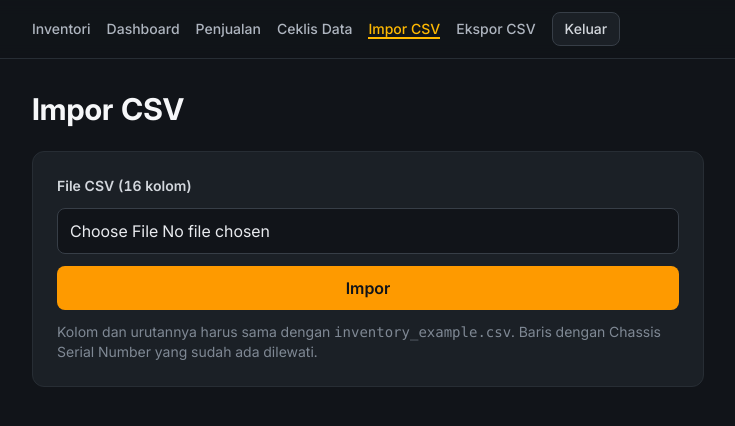
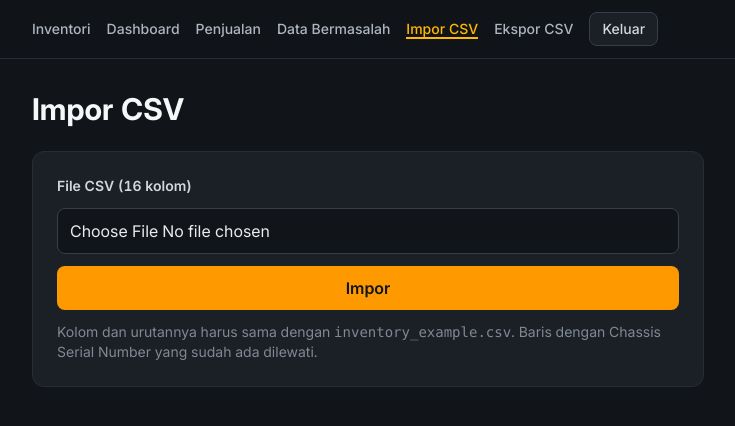
Before and after one commit to yosseandrean/motostock_v2, a Next.js app: page /import in a window 1280 px wide. Shown: the top 426 px of the page, without its empty margins (48-783 px from the left). Built offline with nearby package versions, Linux system fonts and the light colour scheme.

Commit message:
Rename 'Ceklis Data' to 'Data Bermasalah' (#25)

```diff
--- a/app/checklist/page.tsx
+++ b/app/checklist/page.tsx
@@ -5,7 +5,7 @@ import type { ChecklistCategoryKey } from "@/lib/checklist";
 import { SiteNav } from "@/app/site-nav";
 
 export const metadata: Metadata = {
-  title: "Ceklis Data — Motostock",
+  title: "Data Bermasalah — Motostock",
 };
 
 export const dynamic = "force-dynamic";
@@ -38,7 +38,7 @@ export default async function ChecklistPage() {
     <>
       <SiteNav active="ceklis" />
       <main className="inventory-shell">
-        <h1 className="inventory-title">Ceklis Data</h1>
+        <h1 className="inventory-title">Data Bermasalah</h1>
 
         <p className="import-hint">
           Daftar masalah data ditemukan tanpa mengubah data apa pun. Buka unit
--- a/app/site-nav.tsx
+++ b/app/site-nav.tsx
@@ -16,7 +16,7 @@ const NAV_ITEMS: NavItem[] = [
   { href: "/", label: "Inventori", key: "inventori" },
   { href: "/dashboard", label: "Dashboard", key: "dashboard" },
   { href: "/sales", label: "Penjualan", key: "penjualan" },
-  { href: "/checklist", label: "Ceklis Data", key: "ceklis" },
+  { href: "/checklist", label: "Data Bermasalah", key: "ceklis" },
   { href: "/import", label: "Impor CSV", key: "import" },
   { href: "/api/export", label: "Ekspor CSV", key: "ekspor" },
 ];
```
Also changed, not shown: 2 other files (tests, documents, lock files or other folders).
